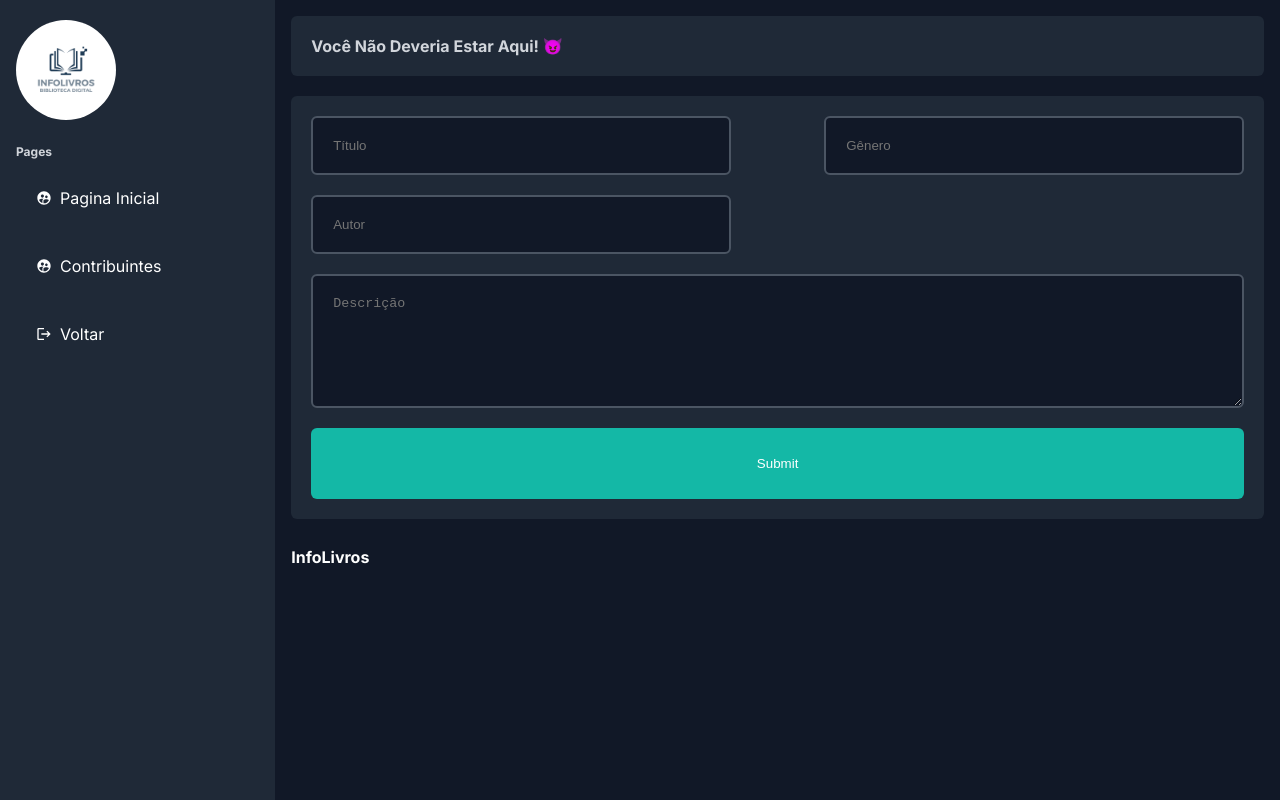
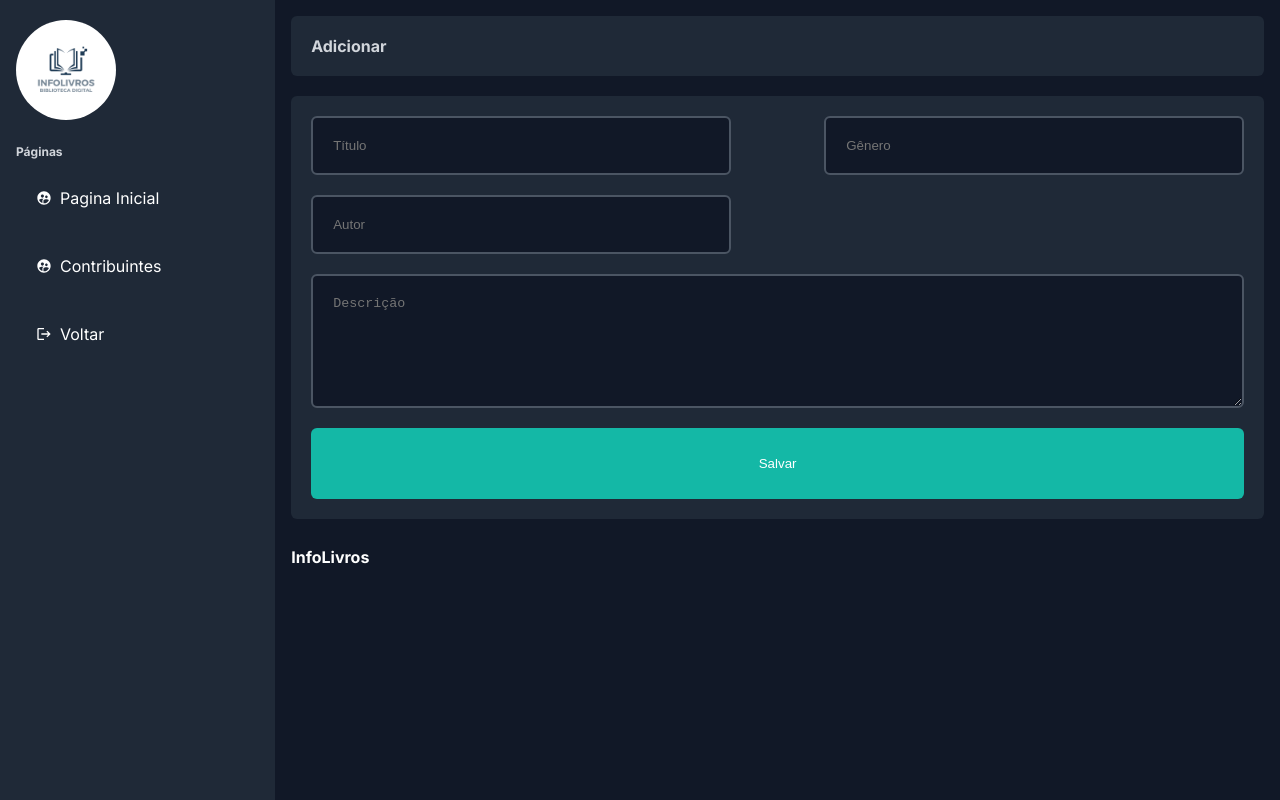
Before and after one commit to KleybsonF/Biblioteca-de-livros, a Next.js app: page /dashboard/book/add in a window 1280 px wide. Built offline with nearby package versions, Linux system fonts and the light colour scheme.

Commit message:
tradução e refinamento

```diff
--- a/src/app/dashboard/book/[id]/page.tsx
+++ b/src/app/dashboard/book/[id]/page.tsx
@@ -23,9 +23,9 @@ const SimgleBookPage = async ({params}: {
           <input type="text" name='autor' autoComplete="off" defaultValue={u.autor} className='p-5 my-2 border-2 border-solid border-gray-600 bg-gray-900 text-white rounded-md' />
 
           <label className='text-xs'>Descrição</label>
-          <textarea name="descricao" rows={1} defaultValue={u.descricao} className={`p-5 my-2 border-2 border-solid border-gray-600 bg-gray-900 text-white rounded-md`}></textarea>
+          <textarea name="descricao" rows={5} defaultValue={u.descricao} className={`p-5 my-2 border-2 border-solid border-gray-600 bg-gray-900 text-white rounded-md`}></textarea>
 
-          <button className="w-full p-5 border-none bg-teal-500 rounded-md text-white cursor-pointer mt-5">Update</button>
+          <button className="w-full p-5 border-none bg-teal-500 rounded-md text-white cursor-pointer mt-5">Atualizar</button>
         </form>
       </div>
     </div>
--- a/src/app/dashboard/book/add/page.tsx
+++ b/src/app/dashboard/book/add/page.tsx
@@ -10,7 +10,7 @@ const AddBookPage = () => {
         <input type="text" name="autor" required placeholder="Autor" className={`p-5 mb-5 border-2 border-solid border-gray-600 bg-gray-900 text-white rounded-md w-[45%]`} />
         <textarea name="descricao" rows={6} placeholder="Descrição" className={`p-5 mb-5 border-2 border-solid border-gray-600 bg-gray-900 text-white rounded-md w-full`}></textarea>
 
-        <button type="submit" className="border-none bg-teal-500 p-7 text-white rounded-md w-full cursor-pointer">Submit</button>
+        <button type="submit" className="border-none bg-teal-500 p-7 text-white rounded-md w-full cursor-pointer">Salvar</button>
       </form>
     </div>
   )
--- a/src/app/dashboard/book/page.tsx
+++ b/src/app/dashboard/book/page.tsx
@@ -1,10 +1,8 @@
-import { delUser } from "@/app/bd/actions"
 import { fetchBooks } from "@/app/bd/data"
 import { BookInterface } from "@/app/interfaces/book.interface"
 import { Pagination } from "@/app/ui/dashboard/pagination/pagination"
 import { Search } from "@/app/ui/dashboard/search/search"
 import styles from "@/app/ui/dashboard/user/user.module.css"
-import Image from "next/image"
 import Link from "next/link"
 
 const BookPage = async ({searchParams}: {
@@ -50,7 +48,7 @@ const BookPage = async ({searchParams}: {
               <td>
                 <div className="buttons flex gap-2">
                   <Link href={`/dashboard/book/${u.id}`}>
-                    <button className={`button py-2 px-5 rounded-md text-white border-none cursor-pointer bg-teal-500 view`}>View</button>
+                    <button className={`button py-2 px-5 rounded-md text-white border-none cursor-pointer bg-teal-500 view`}>Visualizar</button>
                   </Link>
                 </div>
               </td>
--- a/src/app/ui/dashboard/navbar/navbar.tsx
+++ b/src/app/ui/dashboard/navbar/navbar.tsx
@@ -1,6 +1,5 @@
 "use client"
 import { usePathname } from "next/navigation"
-import { MdNotifications, MdOutlineChat, MdPublic, MdSearch } from "react-icons/md"
 
 const Navbar = () => {
   const pathName = usePathname();
@@ -8,10 +7,12 @@ const Navbar = () => {
   const NAMES: any = {
     book:  'Livros',
     users: 'Contribuintes',
+    add: 'Adicionar',
+    dashboard: 'Você Não Deveria Estar Aqui! 😈'
   }
 
   function replaceName(name:string = '') {
-    let _replaceName = NAMES[name] ||  'Você não deveria estar aqui! 😈';
+    let _replaceName = NAMES[name] || name;
     return _replaceName;
   }
 
--- a/src/app/ui/dashboard/sidebar/menuLink/menuLink.tsx
+++ b/src/app/ui/dashboard/sidebar/menuLink/menuLink.tsx
@@ -14,7 +14,7 @@ interface itemProps {
 const MenuLink = ({item}: itemProps) => {
   const pathName = usePathname()
   return (
-    <Link className={`flex p-5 items-center gap-2 my-2 text-white rounded-md hover:bg-${item.bgColor || 'gray'}-700 no-underline ${pathName === item.path && 'bg-gray-600'}`} href={item.path}>
+    <Link className={`flex p-5 items-center gap-2 my-2 text-white rounded-md hover:bg-gray-700 no-underline ${pathName === item.path && 'bg-gray-600'}`} href={item.path}>
       {item.icon}
       {item.title}
     </Link>
--- a/src/app/ui/dashboard/sidebar/siderbar.tsx
+++ b/src/app/ui/dashboard/sidebar/siderbar.tsx
@@ -18,7 +18,7 @@ const inter = Inter({ subsets: ["latin"] });
 
 const menuItens = [
   {
-    title: "Pages",
+    title: "Páginas",
     list: [
       {
         title: "Pagina Inicial",
```
